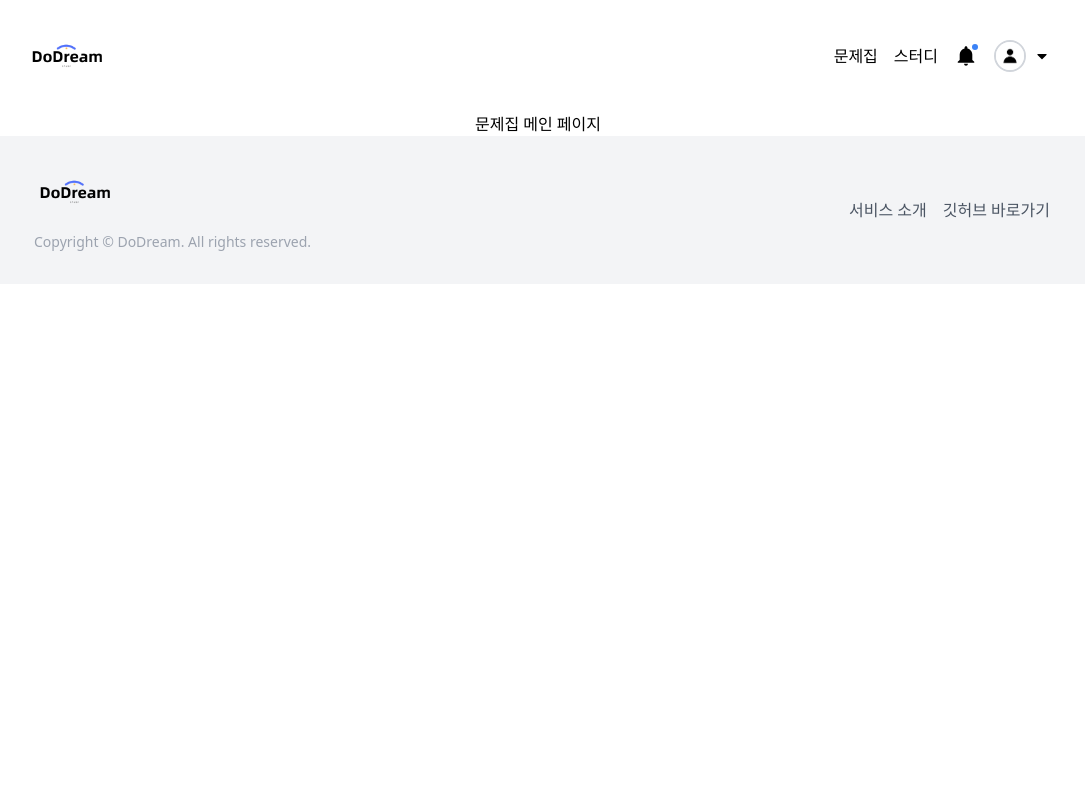
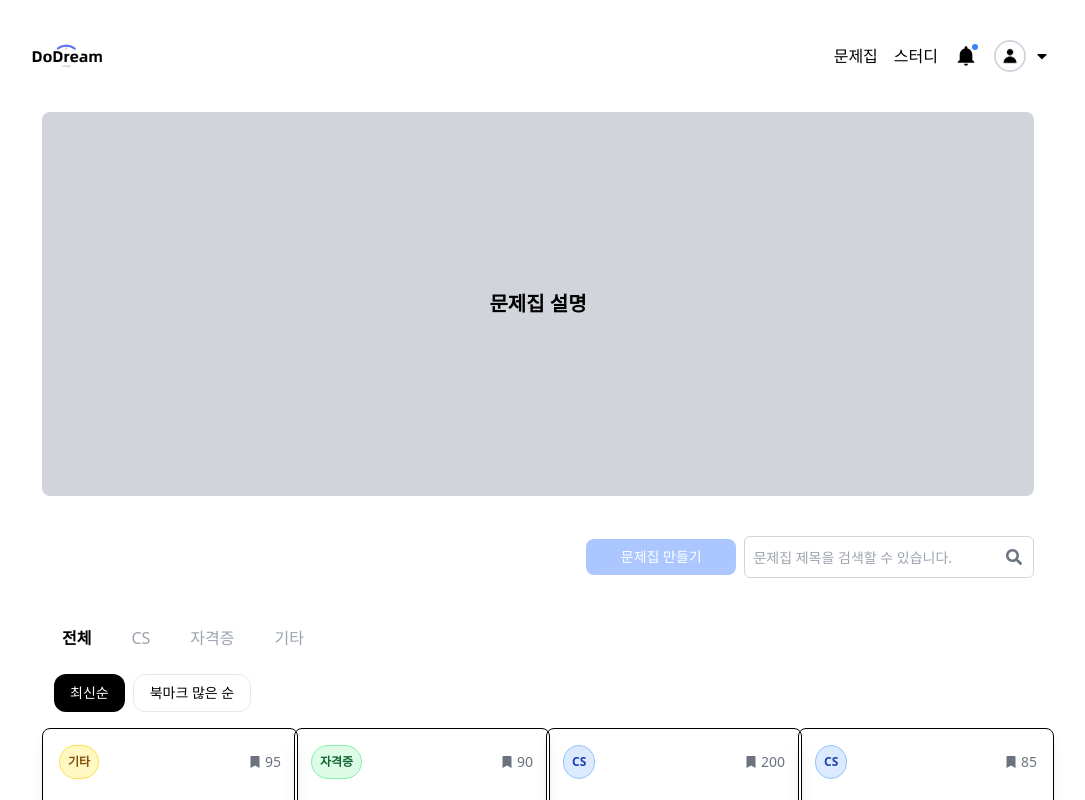
Before and after one commit to DoDreamTeam/Frontend, a React (Vite) app: page /book in a window 1280 px wide. Shown: the top 800 px of the page, without its empty margins (102-1187 px from the left). Built offline with nearby package versions, Linux system fonts and the light colour scheme.

Commit message:
design: BookMain UI 구현 (#9)
- 문제집 메인 페이지의 UI를 구현했습니다
- dummy data로 필터링 부분 UI를 구현했습니다

```diff
--- /dev/null
+++ b/src/components/bookmain/BookList.jsx
@@ -0,0 +1,105 @@
+import React, { useState } from "react";
+import usePagination from "../../hooks/usePagination";
+import BookCard from "../../components/ui/BookCard";
+import { FaChevronLeft, FaChevronRight } from "react-icons/fa";
+
+const BookList = ({ books }) => {
+  const [category, setCategory] = useState("전체");
+  const [sortOrder, setSortOrder] = useState("최신순");
+  const itemsPerPage = 12; // 한 페이지에 12개 아이템
+
+  // 필터링된 문제집 리스트
+  const filteredBooks = books
+    .filter((book) => {
+      if (category === "전체") return true;
+      return book.category === category;
+    })
+    .sort((a, b) => {
+      if (sortOrder === "최신순") {
+        return new Date(b.createdAt) - new Date(a.createdAt);
+      } else {
+        return b.bookmarkCount - a.bookmarkCount;
+      }
+    });
+
+  const {
+    currentPage,
+    currentItems,
+    totalPages,
+    paginate,
+    goToPrevPage,
+    goToNextPage,
+  } = usePagination(filteredBooks, itemsPerPage);
+
+  return (
+    <div>
+      {/* 카테고리 필터 버튼 */}
+      <div className="flex mb-4">
+        {["전체", "CS", "자격증", "기타"].map((cat) => (
+          <button
+            key={cat}
+            className={`py-2 px-4 mx-1 rounded ${
+              category === cat ? "font-semibold" : "text-gray-400"
+            }`}
+            onClick={() => setCategory(cat)}
+          >
+            {cat}
+          </button>
+        ))}
+      </div>
+
+      {/* 정렬 옵션 버튼 */}
+      <div className="flex mb-4 ml-2">
+        {["최신순", "북마크 많은 순"].map((order) => (
+          <button
+            key={order}
+            className={`py-2 px-4 mx-1 rounded rounded-xl text-sm ${
+              sortOrder === order ? "bg-black text-white" : "border"
+            }`}
+            onClick={() => setSortOrder(order)}
+          >
+            {order}
+          </button>
+        ))}
+      </div>
+
+      {/* 문제집 카드 리스트 */}
+      <div className="grid grid-cols-4 gap-4">
+        {currentItems.map((book) => (
+          <BookCard
+            key={book.id}
+            title={book.title}
+            author={book.author}
+            bookmarkCount={book.bookmarkCount}
+            category={book.category}
+          />
+        ))}
+      </div>
+
+      {/* 페이지네이션 */}
+      <div className="flex justify-center mt-8 mb-10">
+        <button onClick={goToPrevPage} disabled={currentPage === 1}>
+          <FaChevronLeft className="text-gray-500 text-sm" />
+        </button>
+        {Array.from({ length: totalPages }).map((_, index) => (
+          <button
+            key={index}
+            onClick={() => paginate(index + 1)}
+            className={`mx-1 ${
+              index + 1 === currentPage
+                ? "font-bold text-blue-400"
+                : "text-gray-500"
+            }`}
+          >
+            {index + 1}
+          </button>
+        ))}
+        <button onClick={goToNextPage} disabled={currentPage === totalPages}>
+          <FaChevronRight className="text-gray-500 text-sm" />
+        </button>
+      </div>
+    </div>
+  );
+};
+
+export default BookList;
--- a/src/pages/BookMain.jsx
+++ b/src/pages/BookMain.jsx
@@ -1,7 +1,165 @@
 import React from "react";
+import BookBanner from "../components/bookmain/BookBanner";
+import BookSearch from "../components/bookmain/BookSearch";
+import { useNavigate } from "react-router-dom";
+import BookList from "../components/bookmain/BookList";
+
+const books = [
+  {
+    id: 1,
+    title: "정보처리기사 필기",
+    author: "testA",
+    bookmarkCount: 200,
+    category: "CS",
+    createdAt: "2023-10-01",
+  },
+  {
+    id: 2,
+    title: "삼성전자 면접 대비",
+    author: "testB",
+    bookmarkCount: 170,
+    category: "자격증",
+    createdAt: "2023-09-15",
+  },
+  {
+    id: 3,
+    title: "면접 대비 네트워크 공부",
+    author: "testC",
+    bookmarkCount: 140,
+    category: "자격증",
+    createdAt: "2023-08-10",
+  },
+  {
+    id: 4,
+    title: "정보처리기사 실기",
+    author: "testA",
+    bookmarkCount: 70,
+    category: "기타",
+    createdAt: "2023-07-20",
+  },
+  {
+    id: 5,
+    title: "데이터베이스 설계",
+    author: "testD",
+    bookmarkCount: 120,
+    category: "CS",
+    createdAt: "2023-09-10",
+  },
+  {
+    id: 6,
+    title: "웹 개발 기초",
+    author: "testE",
+    bookmarkCount: 80,
+    category: "기타",
+    createdAt: "2023-09-25",
+  },
+  {
+    id: 7,
+    title: "자격증 시험 준비",
+    author: "testF",
+    bookmarkCount: 90,
+    category: "자격증",
+    createdAt: "2023-10-05",
+  },
+  {
+    id: 8,
+    title: "모바일 앱 개발",
+    author: "testG",
+    bookmarkCount: 150,
+    category: "CS",
+    createdAt: "2023-08-20",
+  },
+  {
+    id: 9,
+    title: "네트워크 기초",
+    author: "testH",
+    bookmarkCount: 200,
+    category: "기타",
+    createdAt: "2023-06-30",
+  },
+  {
+    id: 10,
+    title: "정보 보안",
+    author: "testI",
+    bookmarkCount: 130,
+    category: "CS",
+    createdAt: "2023-07-15",
+  },
+  {
+    id: 11,
+    title: "소프트웨어 공학",
+    author: "testJ",
+    bookmarkCount: 160,
+    category: "CS",
+    createdAt: "2023-09-05",
+  },
+  {
+    id: 12,
+    title: "시스템 설계",
+    author: "testK",
+    bookmarkCount: 110,
+    category: "자격증",
+    createdAt: "2023-08-25",
+  },
+  {
+    id: 13,
+    title: "프론트엔드 개발",
+    author: "testL",
+    bookmarkCount: 95,
+    category: "기타",
+    createdAt: "2023-10-10",
+  },
+  {
+    id: 14,
+    title: "백엔드 개발",
+    author: "testM",
+    bookmarkCount: 85,
+    category: "CS",
+    createdAt: "2023-09-30",
+  },
+  {
+    id: 15,
+    title: "기계 학습",
+    author: "testN",
+    bookmarkCount: 75,
+    category: "자격증",
+    createdAt: "2023-09-20",
+  },
+  {
+    id: 16,
+    title: "운영 체제",
+    author: "testO",
+    bookmarkCount: 140,
+    category: "CS",
+    createdAt: "2023-08-05",
+  },
+];
 
 const BookMain = () => {
-  return <div>문제집 메인 페이지</div>;
+  const navigate = useNavigate();
+
+  return (
+    <div>
+      {/* 문제집 설명 Banner */}
+      <BookBanner />
+
+      {/* 검색창 및 버튼 */}
+      <div className="w-full max-w-screen-lg flex justify-end mb-10">
+        <div className="flex items-center w-full max-w-md space-x-2">
+          <button
+            className="bg-[#ACC7FF] text-white px-2 py-2 rounded-lg text-sm w-[50%] hover:bg-[#6686FA]"
+            onClick={() => navigate("/book/create")}
+          >
+            문제집 만들기
+          </button>
+          <BookSearch />
+        </div>
+      </div>
+
+      {/* 문제집 리스트 */}
+      <BookList books={books} />
+    </div>
+  );
 };
 
 export default BookMain;
```
